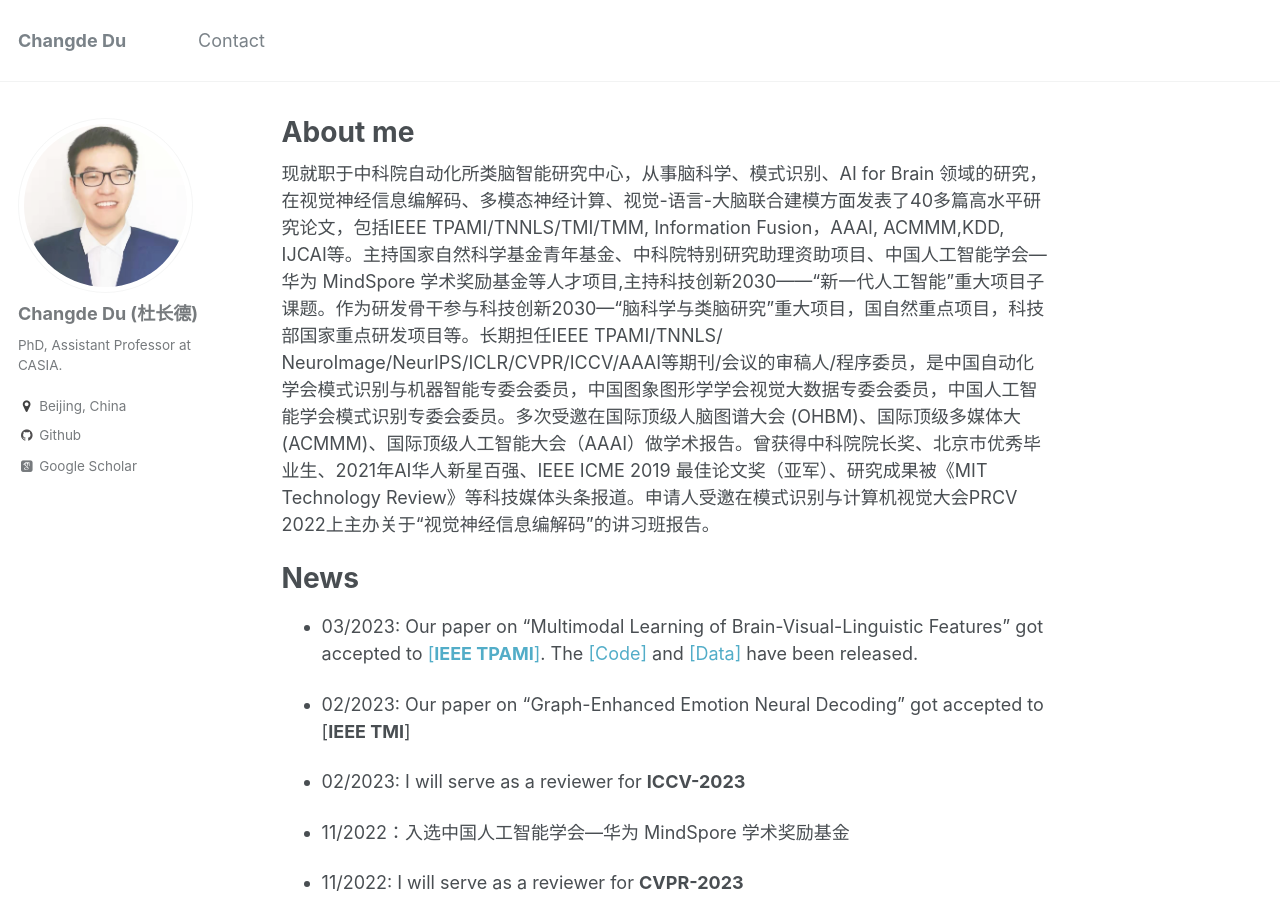
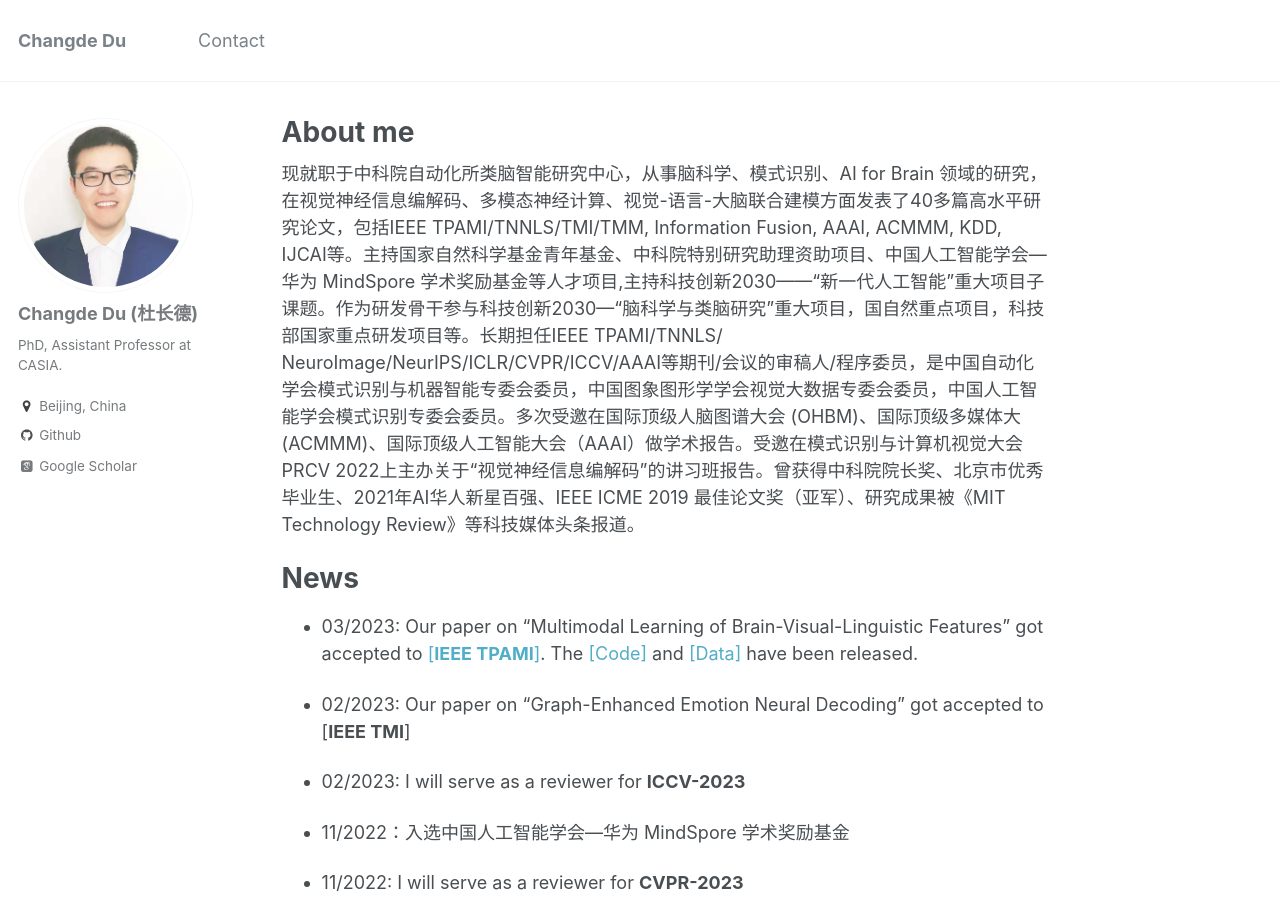
Before and after one commit to ChangdeDu/changdedu.github.io, a Jekyll site: the page built from _pages/about.md, in a window 1280 px wide and 900 px high. Built offline with Jekyll 4.4.1, drawn with Linux system fonts in a browser that asks for light colours; some web fonts are replaced.

Commit message:
Update about.md

```diff
--- a/_pages/about.md
+++ b/_pages/about.md
@@ -8,7 +8,7 @@ redirect_from:
   - /about.html
 ---
 
-现就职于中科院自动化所类脑智能研究中心，从事脑科学、模式识别、AI for Brain 领域的研究，在视觉神经信息编解码、多模态神经计算、视觉-语言-大脑联合建模方面发表了40多篇高水平研究论文，包括IEEE TPAMI/TNNLS/TMI/TMM, Information Fusion，AAAI, ACMMM,KDD, IJCAI等。主持国家自然科学基金青年基金、中科院特别研究助理资助项目、中国人工智能学会—华为 MindSpore 学术奖励基金等人才项目,主持科技创新2030——“新一代人工智能”重大项目子课题。作为研发骨干参与科技创新2030—“脑科学与类脑研究”重大项目，国自然重点项目，科技部国家重点研发项目等。长期担任IEEE TPAMI/TNNLS/ NeuroImage/NeurIPS/ICLR/CVPR/ICCV/AAAI等期刊/会议的审稿人/程序委员，是中国自动化学会模式识别与机器智能专委会委员，中国图象图形学学会视觉大数据专委会委员，中国人工智能学会模式识别专委会委员。多次受邀在国际顶级人脑图谱大会 (OHBM)、国际顶级多媒体大(ACMMM)、国际顶级人工智能大会（AAAI）做学术报告。曾获得中科院院长奖、北京市优秀毕业生、2021年AI华人新星百强、IEEE ICME 2019 最佳论文奖（亚军）、研究成果被《MIT Technology Review》等科技媒体头条报道。申请人受邀在模式识别与计算机视觉大会PRCV 2022上主办关于“视觉神经信息编解码”的讲习班报告。
+现就职于中科院自动化所类脑智能研究中心，从事脑科学、模式识别、AI for Brain 领域的研究，在视觉神经信息编解码、多模态神经计算、视觉-语言-大脑联合建模方面发表了40多篇高水平研究论文，包括IEEE TPAMI/TNNLS/TMI/TMM, Information Fusion, AAAI, ACMMM, KDD, IJCAI等。主持国家自然科学基金青年基金、中科院特别研究助理资助项目、中国人工智能学会—华为 MindSpore 学术奖励基金等人才项目,主持科技创新2030——“新一代人工智能”重大项目子课题。作为研发骨干参与科技创新2030—“脑科学与类脑研究”重大项目，国自然重点项目，科技部国家重点研发项目等。长期担任IEEE TPAMI/TNNLS/ NeuroImage/NeurIPS/ICLR/CVPR/ICCV/AAAI等期刊/会议的审稿人/程序委员，是中国自动化学会模式识别与机器智能专委会委员，中国图象图形学学会视觉大数据专委会委员，中国人工智能学会模式识别专委会委员。多次受邀在国际顶级人脑图谱大会 (OHBM)、国际顶级多媒体大(ACMMM)、国际顶级人工智能大会（AAAI）做学术报告。受邀在模式识别与计算机视觉大会PRCV 2022上主办关于“视觉神经信息编解码”的讲习班报告。曾获得中科院院长奖、北京市优秀毕业生、2021年AI华人新星百强、IEEE ICME 2019 最佳论文奖（亚军）、研究成果被《MIT Technology Review》等科技媒体头条报道。
 
 
 # News
```
